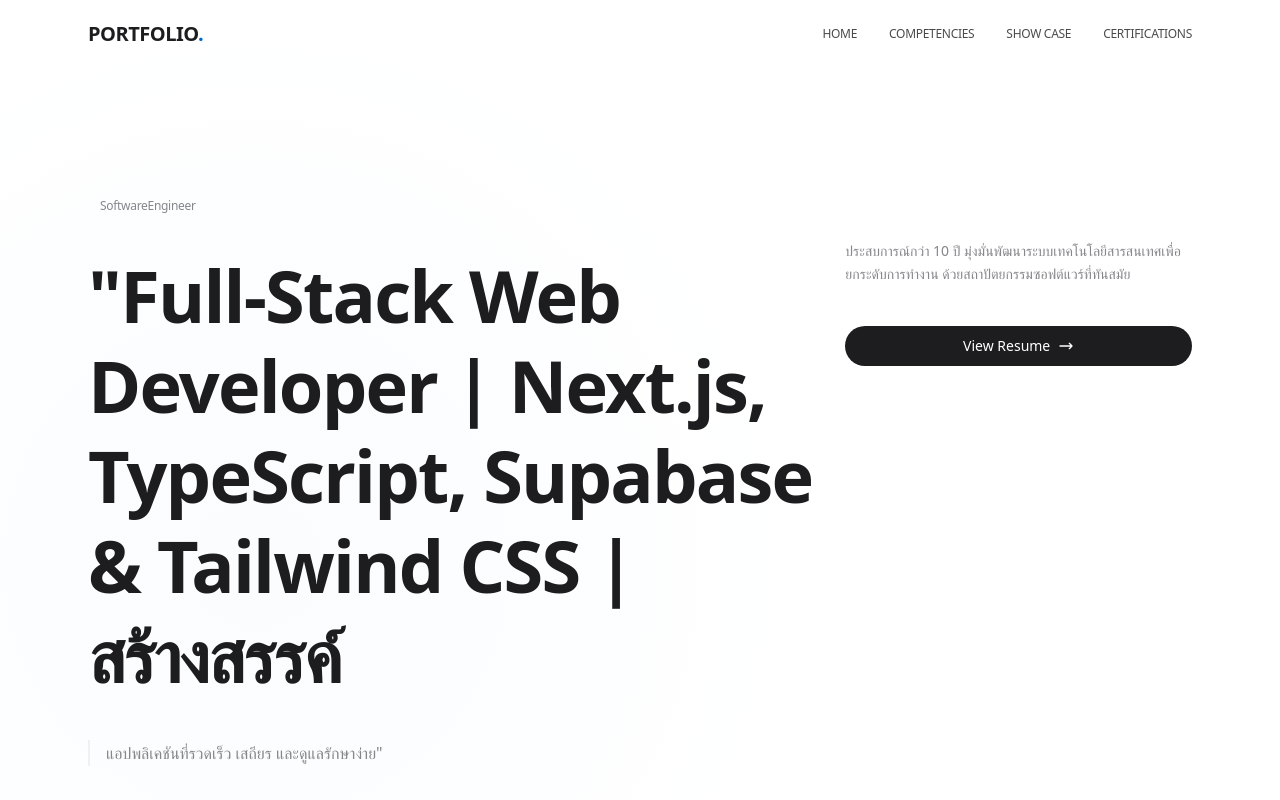
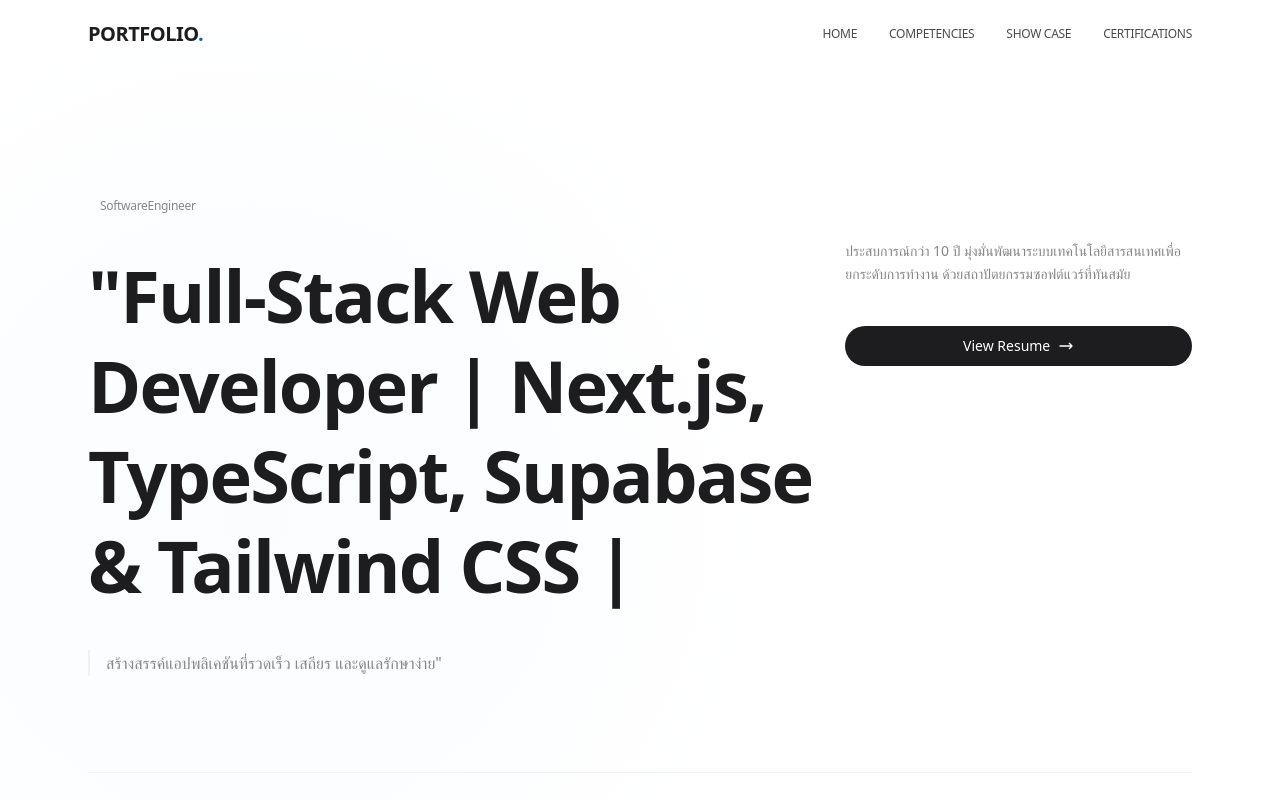
Before and after one commit to norrathepse-sv/my-portfolio-2026, a Next.js app: page / in a window 1280 px wide. Shown: the top 800 px of the page. Built offline with nearby package versions, Linux system fonts and the light colour scheme.

Commit message:
update project

```diff
--- a/src/components/sections/Hero.tsx
+++ b/src/components/sections/Hero.tsx
@@ -19,10 +19,10 @@
             </div>
 
             <h1 className="text-5xl md:text-7xl font-semibold text-[#1d1d1f] tracking-tight leading-tight mb-10">
-             "Full-Stack Web Developer | Next.js, TypeScript, Supabase & Tailwind CSS | สร้างสรรค์
+             "Full-Stack Web Developer | Next.js, TypeScript, Supabase & Tailwind CSS |
             </h1>
             <p className="text-apple-text-grey text-sm md:text-base leading-relaxed border-l-2 border-black/5 pl-4">
-              แอปพลิเคชันที่รวดเร็ว เสถียร และดูแลรักษาง่าย"
+              สร้างสรรค์แอปพลิเคชันที่รวดเร็ว เสถียร และดูแลรักษาง่าย"
             </p>
           </div>
 
```
